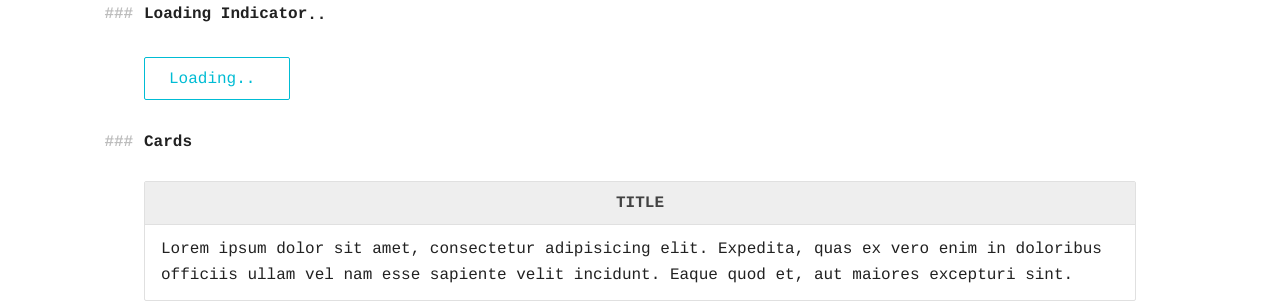
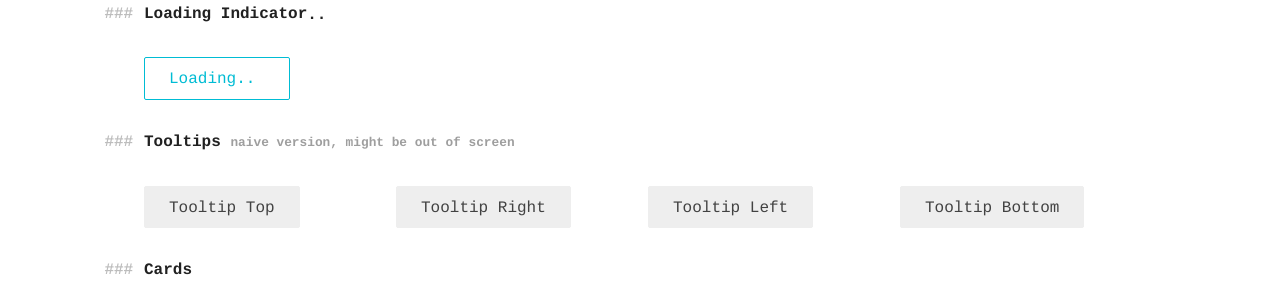
Before and after one commit to maxbeier/tawian-frontend, a plain HTML site: page index.html in a window 1280 px wide. Shown: the part 4519-4825 px from the top of the page. Drawn offline with Linux system fonts and the light colour scheme.

Commit message:
Added basic tooltips

```diff
--- a/index.html
+++ b/index.html
@@ -529,6 +529,24 @@
          <button class="btn btn-info btn-ghost">Loading<span class="loading"></span></button>
 
 
+         <h3>Tooltips <small>naive version, might be out of screen</small></h3>
+
+         <div class="grid">
+            <div class="cell">
+               <button class="btn btn-default" data-tooltip="I'm at the top">Tooltip Top</button>
+            </div>
+            <div class="cell">
+               <button class="tooltip-right tooltip-info btn btn-default" data-tooltip="I'm at the right with info state">Tooltip Right</button>
+            </div>
+            <div class="cell">
+               <button class="tooltip-left btn btn-default" data-tooltip="I'm at the left">Tooltip Left</button>
+            </div>
+            <div class="cell">
+               <button class="tooltip-bottom btn btn-default" data-tooltip="I'm at the bottom">Tooltip Bottom</button>
+            </div>
+         </div>
+
+
          <h3>Cards</h3>
 
          <p>
--- /dev/null
+++ b/sass/components/_tooltips.scss
@@ -0,0 +1,58 @@
+// Based on https://github.com/mightyCrow/wenk
+
+[data-tooltip] {
+  position: relative;
+
+  &:after {
+    content: attr(data-tooltip);
+    position: absolute;
+    z-index: 1;
+    bottom: 100%;
+    left: 50%;
+    display: none;
+    padding: .8rem 1rem .7rem;
+    transform: translate(-50%, -.5rem);
+    pointer-events: none;
+    box-shadow: 0 0 0 .25rem $white;
+    border: $border-width solid $grey-300;
+    border-radius: 2px;
+    background-color: $grey-50;
+    white-space: pre;
+    color: $grey-900;
+  }
+
+  &:hover:after { display: block; }
+
+  &.tooltip-bottom:after {
+    bottom: auto;
+    top: 100%;
+    left: 50%;
+    transform: translate(-50%, .5rem);
+  }
+
+  &.tooltip-left:after {
+    bottom: auto;
+    left: auto;
+    top: 50%;
+    right: 100%;
+    transform: translate(-.5rem, -50%);
+  }
+
+  &.tooltip-right:after {
+    bottom: auto;
+    top: 50%;
+    left: 100%;
+    transform: translate(.5rem, -50%);
+  }
+
+  @mixin tooltip-state ($color) {
+     color: $white;
+     background-color: $color;
+  }
+
+  &.tooltip-active:after  { @include tooltip-state ($blue); }
+  &.tooltip-success:after { @include tooltip-state ($green); }
+  &.tooltip-info:after    { @include tooltip-state ($cyan); }
+  &.tooltip-warning:after { @include tooltip-state ($orange); }
+  &.tooltip-error:after   { @include tooltip-state ($red); }
+}
--- a/sass/components/components.scss
+++ b/sass/components/components.scss
@@ -6,6 +6,7 @@
 @import 'loading-indicator';
 @import 'progress-bar';
 @import 'tables';
+@import 'tooltips';
 
 
 // Code ------------------------------------------------------
```
